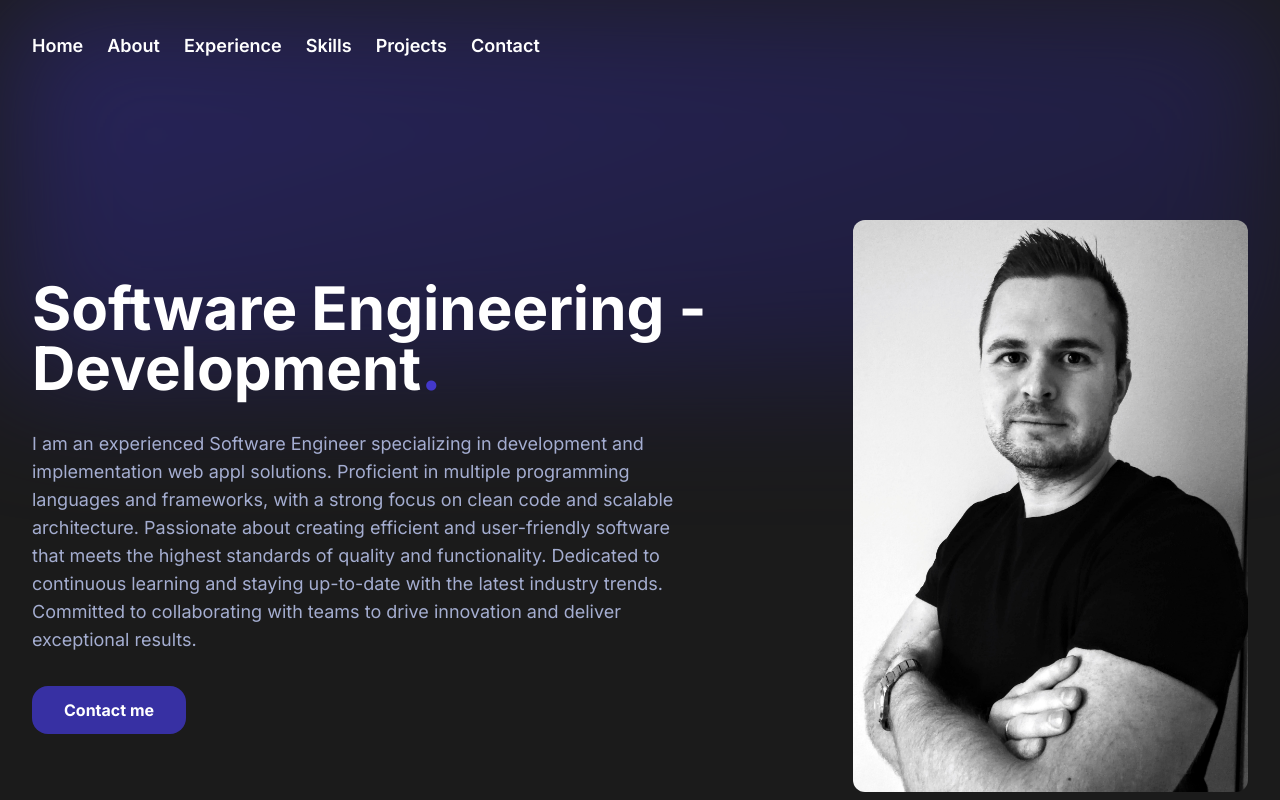
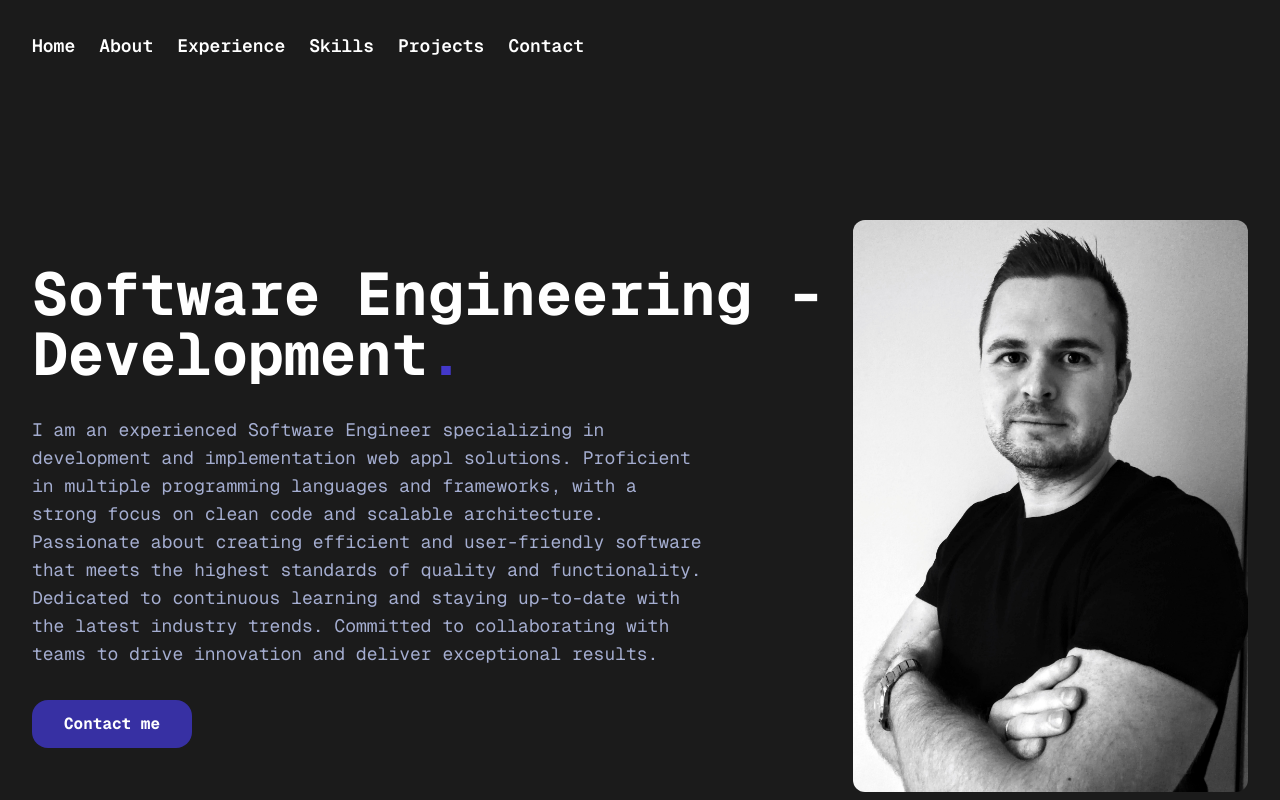
Before and after one commit to maciejadamski89/maciej-adamski-personal-webiste, a Next.js app: page / in a window 1280 px wide. Shown: the top 800 px of the page. Built offline with nearby package versions, Linux system fonts and the light colour scheme.

Commit message:
ref: change font to Geist

```diff
--- a/app/layout.tsx
+++ b/app/layout.tsx
@@ -1,31 +1,15 @@
-"use client";
 import "./globals.css";
-
 import Navbar from "@/components/Navbar";
 import Footer from "@/components/Footer";
-import TransitionEffect from "@/components/TransitionEffect";
+import {GeistSans} from "geist/font/sans";
+import {GeistMono} from "geist/font/mono";
 
-import {Inter} from "next/font/google";
-
-const inter = Inter({
-	subsets: ["latin"],
-	display: "swap",
-	variable: "--font-inter",
-});
-
-function GradientBlurBackground() {
-	return (
-		<div className="absolute top-0 left-0 w-full rounded-md opacity-50 h-96 bg-gradient-to-br from-indigo-800 to-indigo-950 filter blur-3xl -z-50"></div>
-	);
-}
 export default function RootLayout({children}: {children: React.ReactNode}) {
 	return (
-		<html lang="en">
-			<body className={`${inter.className} antialiased bg-dark h-full`}>
-				<TransitionEffect />
+		<html lang="en" className="h-full">
+			<body className={`${GeistMono.className} antialiased bg-dark min-h-full`}>
 				<Navbar />
-				<GradientBlurBackground />
-				<div>{children}</div>
+				<main>{children}</main>
 				<Footer />
 			</body>
 		</html>
--- a/package.json
+++ b/package.json
@@ -17,6 +17,7 @@
     "@types/react-dom": "18.2.18",
     "aos": "^3.0.0-beta.6",
     "framer-motion": "^10.18.0",
+    "geist": "^1.2.1",
     "next": "14.0.4",
     "react": "18.2.0",
     "react-dom": "18.2.0",
```
Also changed, not shown: 1 other file (tests, documents, lock files or other folders).
